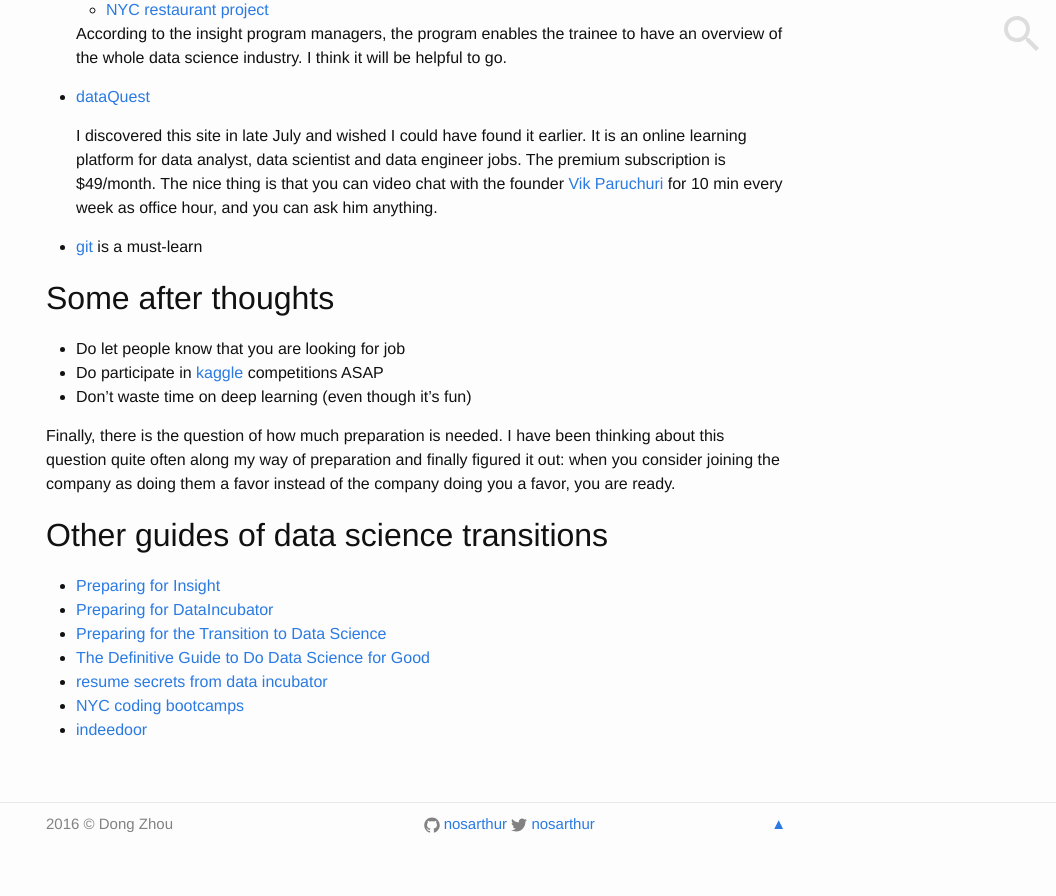
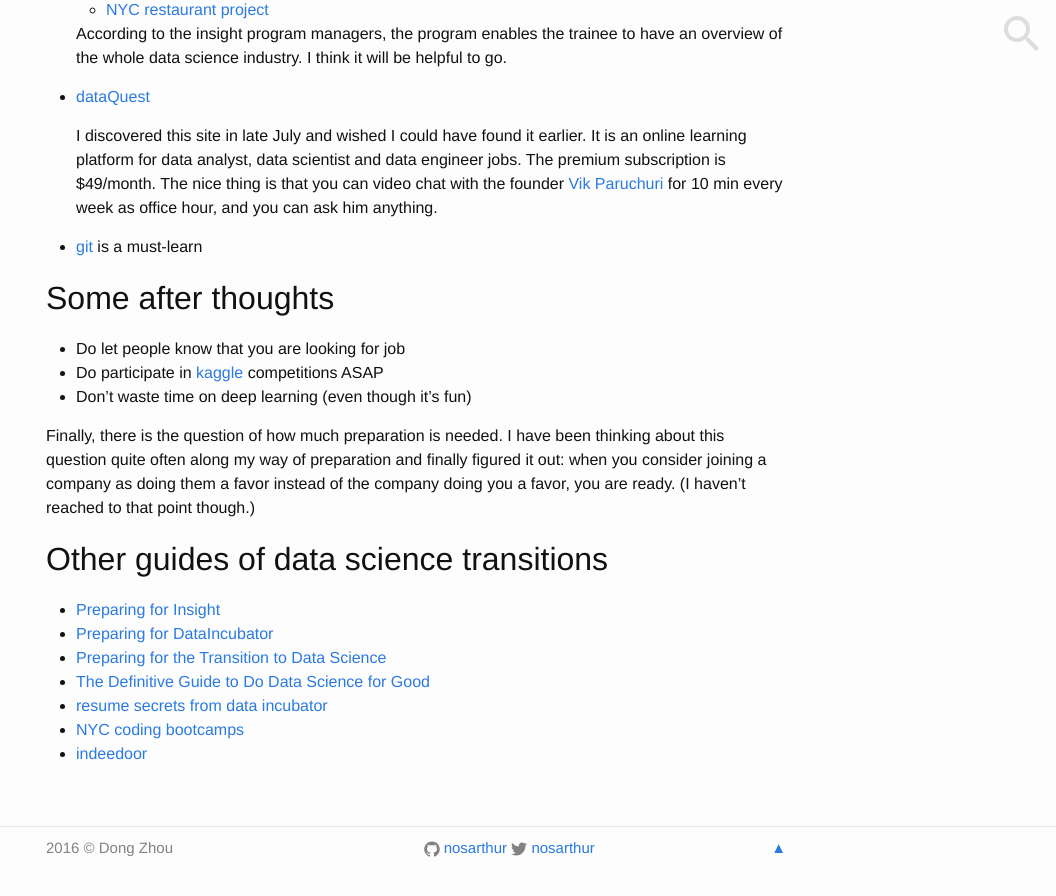
Before and after one commit to nosarthur/nosarthur.github.io, a Jekyll site: the page built from _posts/2016-10-22-data-science-job-hunting.md, in a window 1280 px wide and 900 px high, scrolled down 3845 px. Shown: the top 896 px of the window, without its empty margins (224-1280 px from the left). Built offline with Jekyll 4.4.1, drawn with Linux system fonts in a browser that asks for light colours; comment, search, counter and statistics services are not loaded.

Commit message:
make small adjustment

```diff
--- a/_posts/2016-10-22-data-science-job-hunting.md
+++ b/_posts/2016-10-22-data-science-job-hunting.md
@@ -137,7 +137,8 @@
 
 Finally, there is the question of how much preparation is needed.
 I have been thinking about this question quite often along my way of preparation and finally figured it out:
-when you consider joining the company as doing them a favor instead of the company doing you a favor, you are ready.
+when you consider joining a company as doing them a favor instead of the company doing you a favor, you are ready.
+(I haven't reached to that point though.)
 
 ## Other guides of data science transitions
 
```
